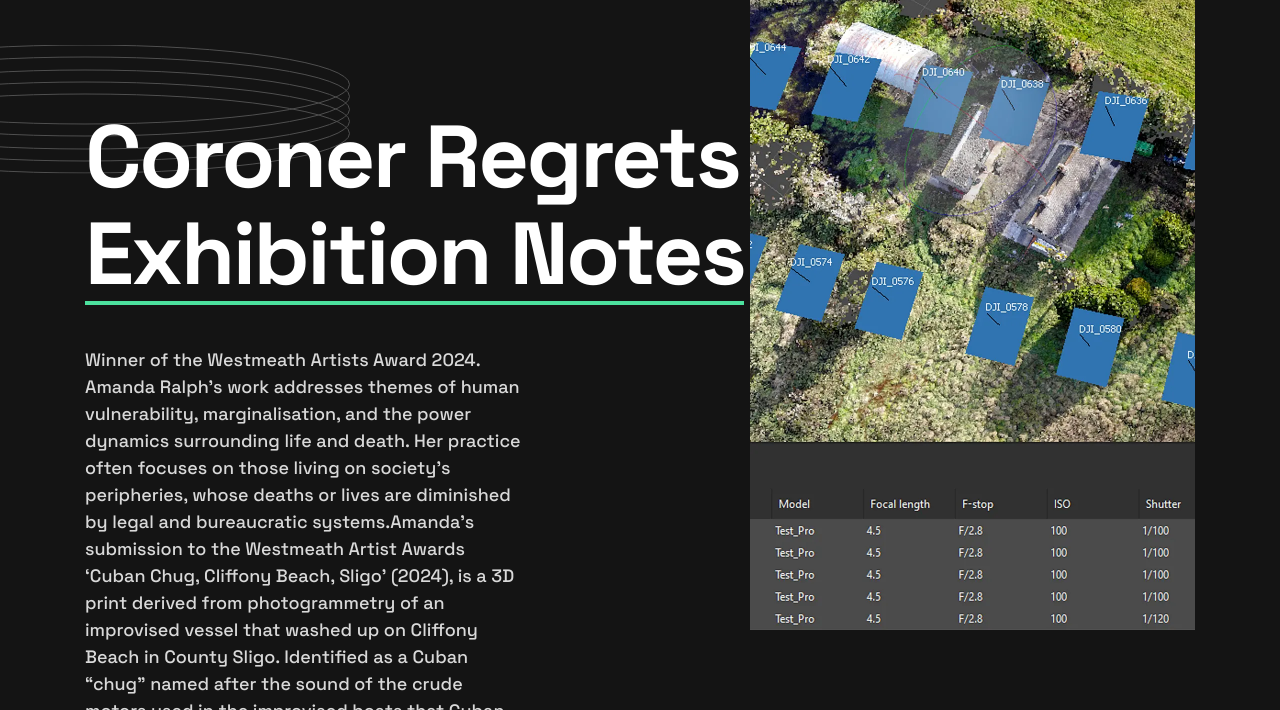
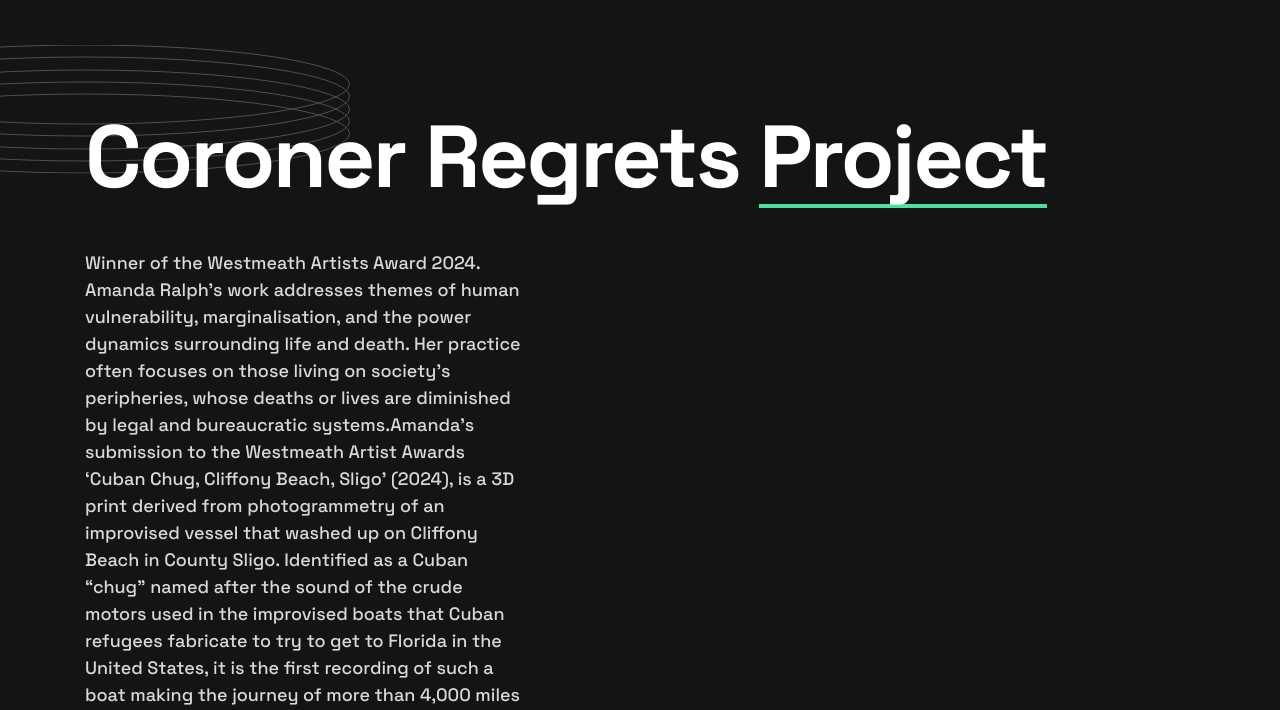
Before and after one commit to virtualanxiety/material-resource, a plain HTML site: page coronerregretsproject.html in a window 1280 px wide. Shown: the part 90-800 px from the top of the page. Drawn offline with Linux system fonts and the light colour scheme.

Commit message:
Update coronerregretsproject.html

```diff
--- a/coronerregretsproject.html
+++ b/coronerregretsproject.html
@@ -69,23 +69,7 @@
         <div class="wrapper hero__wrapper bottom-border">
           <div class="hero__content">
 
-            <picture>
-              <source
-                media="(min-width: 62.5em)"
-                srcset="./assets/images/image-profile-desktop.webp"
-              />
-              <source
-                media="(min-width: 37.5em)"
-                srcset="./assets/images/image-profile-tablet.webp"
-              />
-              <img
-                class="hero__image"
-                src="./assets/images/image-profile-mobile.webp"
-                alt="picture of Material Resource"
-                width-="174"
-                height="383"
-              />
-            </picture>
+
 
 
 
@@ -99,7 +83,7 @@
             />
             <div class="hero__text">
               <h1 class="hero__headline header-xl">
-                Coroner Regrets <span>Exhibition Notes</span>
+                Coroner Regrets <span>Project</span>
               </h1>
               <p class="hero__description">
                 Winner of the Westmeath Artists Award 2024. Amanda Ralph’s work addresses themes of human vulnerability, marginalisation, and the power dynamics surrounding life and death. Her practice often focuses on those living on society’s peripheries, whose deaths or lives are diminished by legal and bureaucratic systems.Amanda’s submission to the Westmeath Artist Awards ‘Cuban Chug, Cliffony Beach, Sligo’ (2024), is a 3D print derived from photogrammetry of an improvised vessel that washed up on Cliffony Beach in County Sligo. Identified as a Cuban “chug” named after the sound of the crude motors used in the improvised boats that Cuban refugees fabricate to try to get to Florida in the United States, it is the first recording of such a boat making the journey of more than 4,000 miles across the Atlantic.<br/>
```
